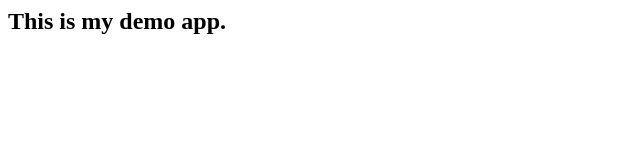
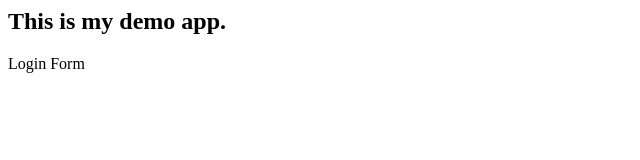
Before and after one commit to dilips23/mydemoapp, a plain HTML site: page index.html in a window 1280 px wide. Shown: the full height of the page, 0-640 px from the left. Drawn offline with Linux system fonts and the light colour scheme.

Commit message:
login form

```diff
--- a/index.html
+++ b/index.html
@@ -4,5 +4,8 @@
     </head>
     <body>
         <h2>This is my demo app.</h2>
+        <div>
+            Login Form
+        </div>
     </body>
 </html>
```
Also changed, not shown: login.html (added, +1 -0 lines), log.txt (added).
